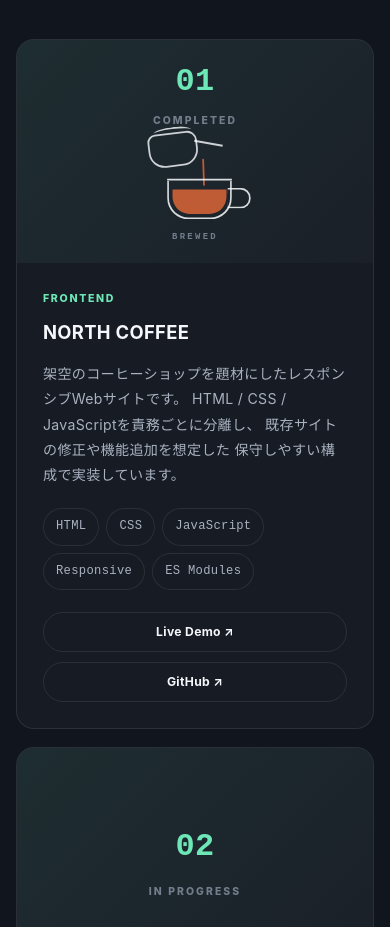
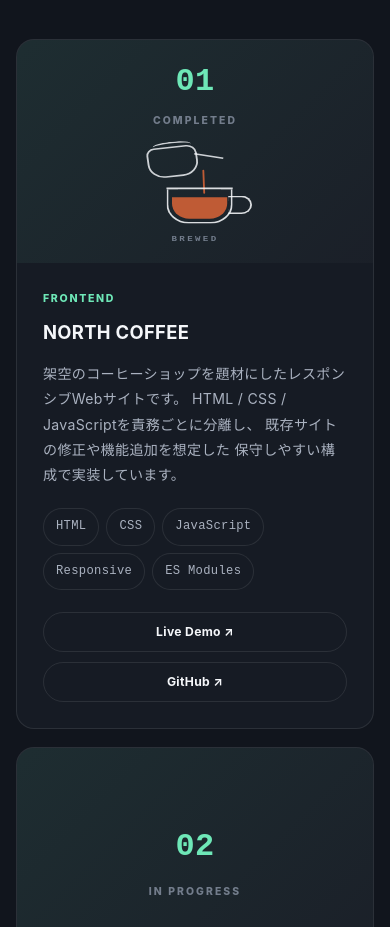
Before and after one commit to k-nkjob/k-nkjob.github.io, a plain HTML site: page index.html in a window 390 px wide. Shown: the part 4360-5287 px from the top of the page. Drawn offline with Linux system fonts and the light colour scheme.

Commit message:
Update style.css

```diff
--- a/style.css
+++ b/style.css
@@ -843,12 +843,17 @@ button {
 ========================================================= */
 
 .coffee-work-art {
-  position: relative;
+   position: relative;
 
   width: 150px;
   height: 110px;
 
-  margin-top: 50px;
+  margin-top: 68px;
+
+  /* 横幅は維持して縦だけ85%に圧縮 */
+  transform: scaleY(0.85);
+
+  transform-origin: center center;
 }
 
 
@@ -1097,7 +1102,7 @@ button {
   }
 
   .coffee-work-art {
-    transform: scale(0.9);
+    transform: scale(0.92, 0.80);
   }
 
 }
```
